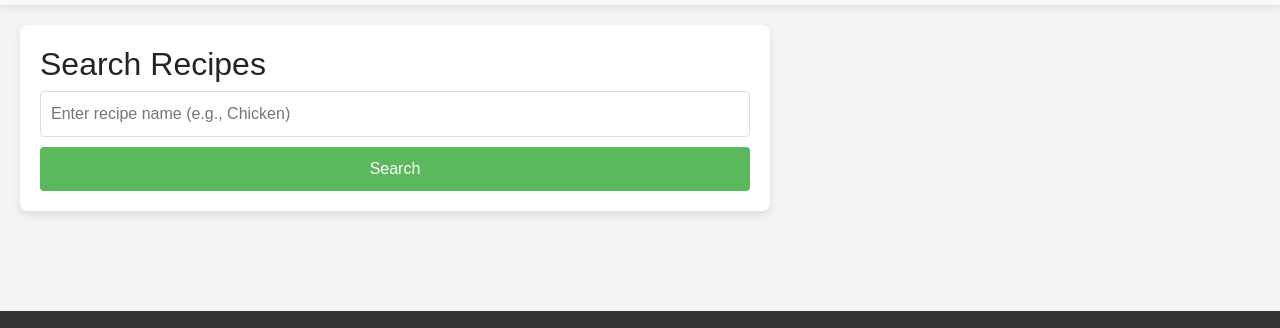
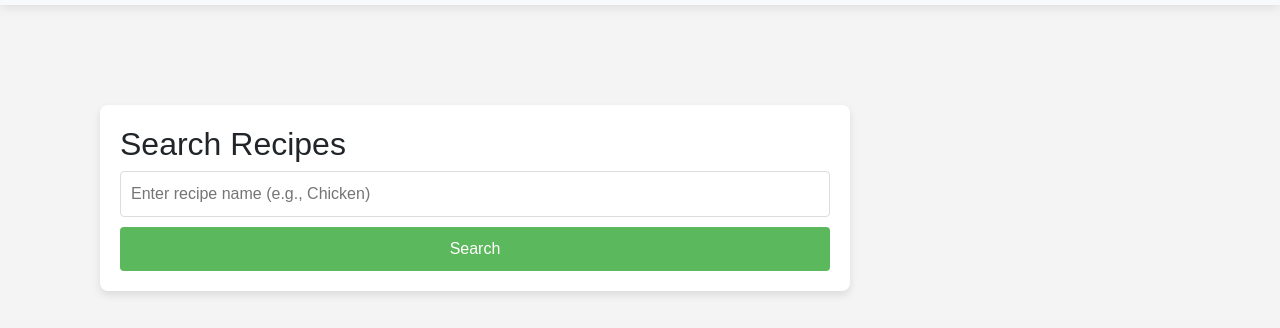
Before and after one commit to workspacereddy/recipe, a website: page index.html in a window 1280 px wide. Shown: the part 61-389 px from the top of the page. Drawn offline with nearby package versions, Linux system fonts and the light colour scheme.

Commit message:
Update index.html

```diff
--- a/index.html
+++ b/index.html
@@ -30,7 +30,7 @@
         .search-container {
             flex: 1; /* Allow the content section to grow and push the footer down */
             max-width: 750px;
-            margin: 20px 20px 100px 20px;
+            margin: 100px;
             padding: 20px;
             background: white;
             border-radius: 8px;
```
